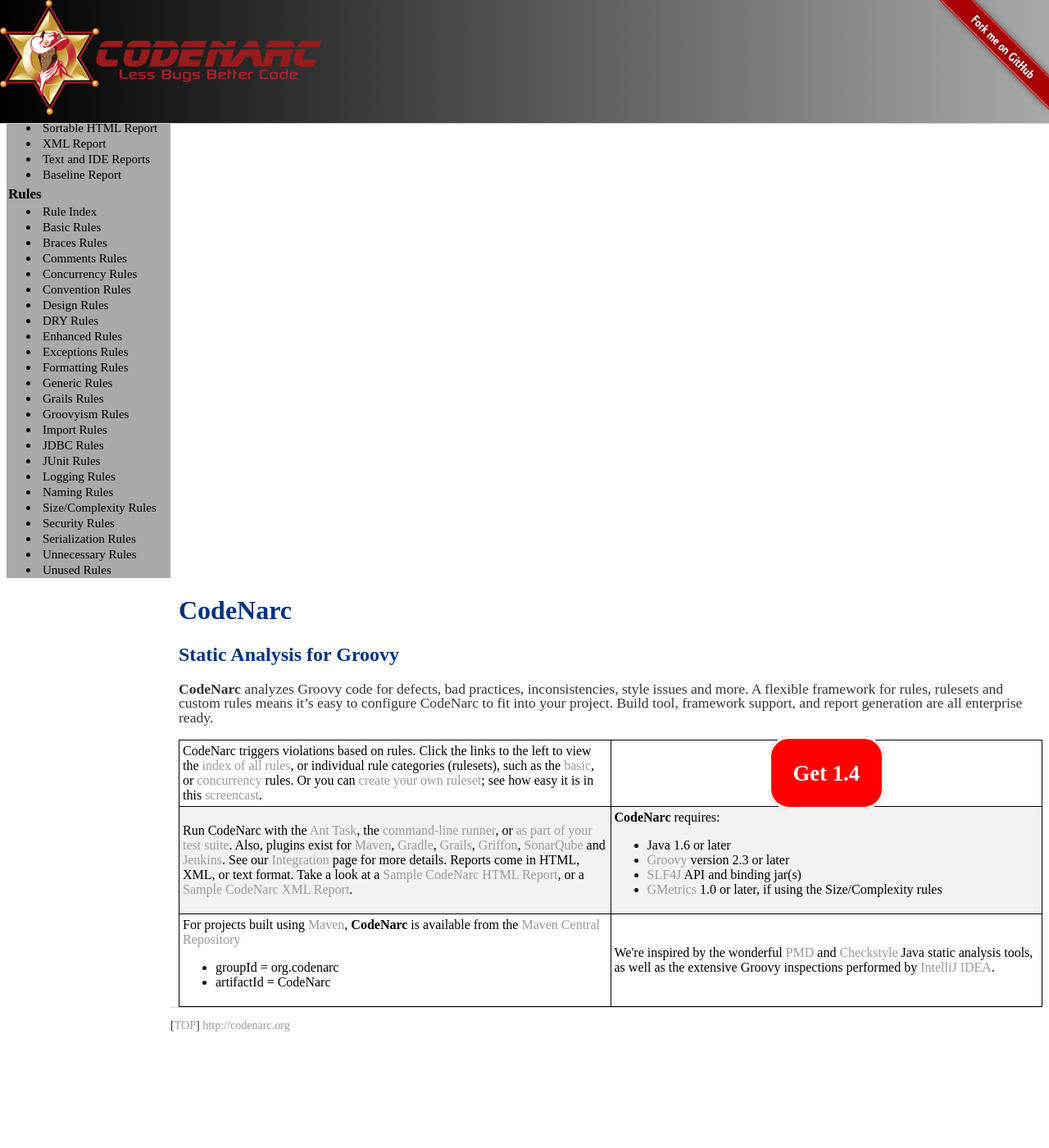
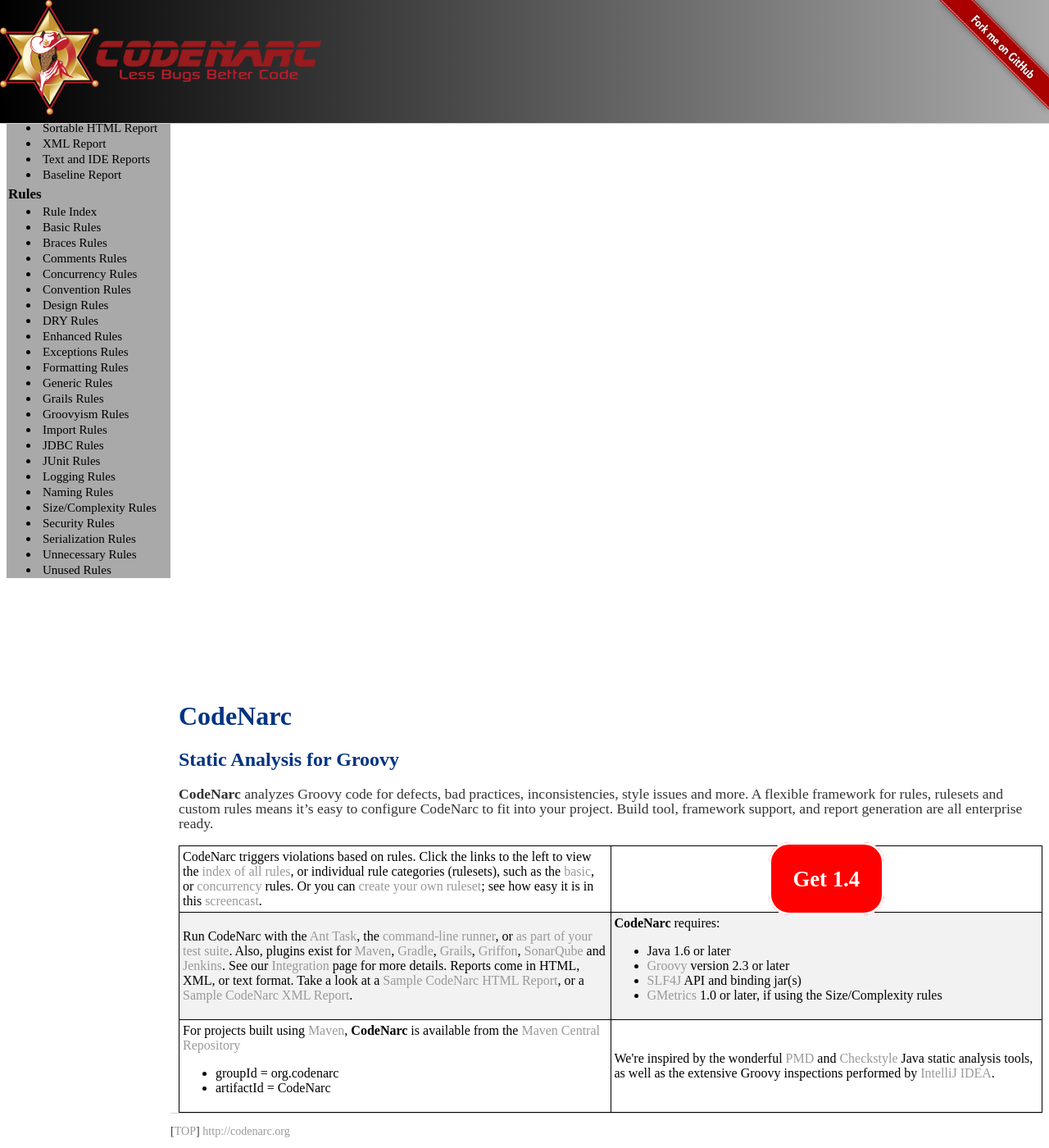
Before and after one commit to CodeNarc/CodeNarc, a Jekyll site: the page built from index.md, in a window 1280 px wide and 1400 px high, scrolled down 316 px. Shown: the whole window at 82% size. Built offline with Jekyll 4.4.1, drawn with Linux system fonts in a browser that asks for light colours; before the commit the page ends 1587 px from its top, so only the background shows below that.

```diff
--- a/css/main.css
+++ b/css/main.css
@@ -64,11 +64,11 @@ h1 {
 
 /* Style page content */
 .container {
-  /*margin-top: 150px;*/ /* Same as the height of the banner */
+  margin-top: 150px; /* Same as the height of the banner */
   /*padding-top: 150px;*/ /* Banner height */
   padding-left: 10px;
   margin-left: 200px; /* Same as the width of the sidebar */
-  top: 150px;       /* Stay under the banner */
+  /*top: 150px;*/       /* Stay under the banner */
   /*padding: 10px 10px;*/
 }
 
```
